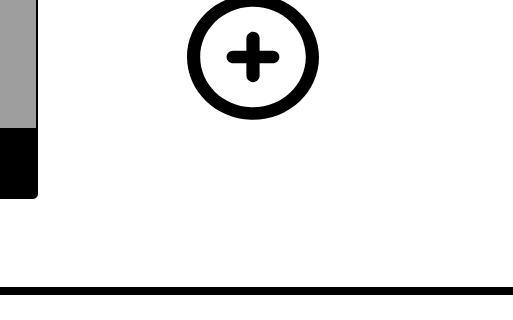
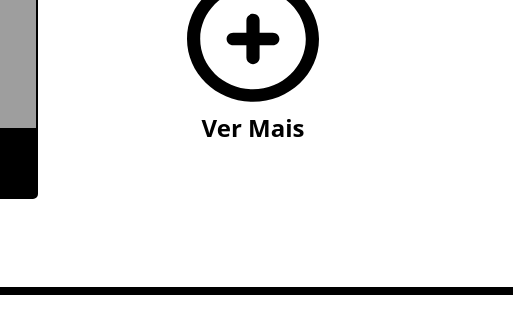
Before and after one commit to LeonardoS1lva/portfolio, a plain HTML site: page index.html in a window 1280 px wide. Shown: the part 1321-1641 px from the top of the page, 767-1280 px from the left. Drawn offline with Linux system fonts and the light colour scheme; grey boxes are pictures that could not be loaded.

Commit message:
Adicionar legenda "Ver Mais" nos projetos e title nos botões "Voltar ao topo" e "Ver Mais"

```diff
--- a/index.html
+++ b/index.html
@@ -199,9 +199,10 @@
               </div>
             </li>
             <li>
-              <div class="mais-projetos">
+              <div class="mais-projetos" title="Ver Mais">
                 <a href="./projetos.html">
                   <img src="./src/images/plus-circle.svg" alt="Icone +" />
+                  <p>Ver Mais</p>
                 </a>
               </div>
             </li>
--- a/src/css/style.css
+++ b/src/css/style.css
@@ -265,6 +265,12 @@ p {
 
 .mais-projetos img {
   width: 40%;
+}
+
+.mais-projetos p {
+  font-size: 1.5rem;
+  font-weight: bold;
+  color: #000;
 }
 
 /*** RESUMO ***/
```
Also changed, not shown: projetos.html (+1 -1 lines).
